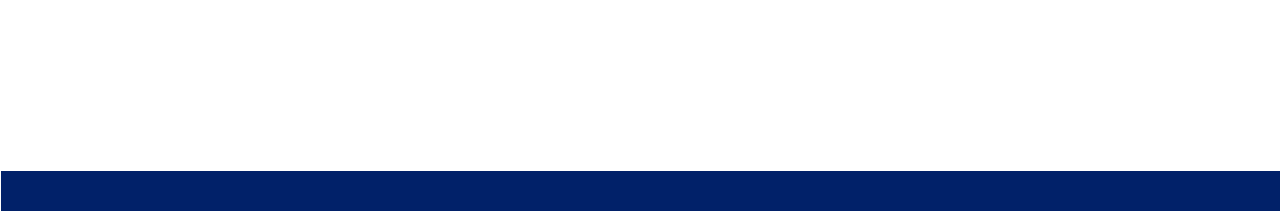
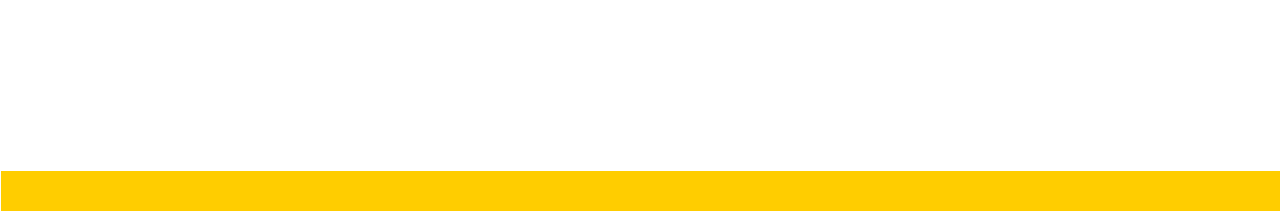
Before and after one commit to Bloggled/today, a plain HTML site: page index.html in a window 1280 px wide. Shown: the part 588-800 px from the top of the page. Drawn offline with Linux system fonts and the light colour scheme; a web font is replaced by a local one.

Commit message:
Update index.html

```diff
--- a/index.html
+++ b/index.html
@@ -22,7 +22,7 @@
 
     .navbar2 {
       overflow: hidden;
-      background-color: #012169;
+      background-color: #FFCD00;
       position: fixed;
       bottom: 0;
       width: 100%;
```
